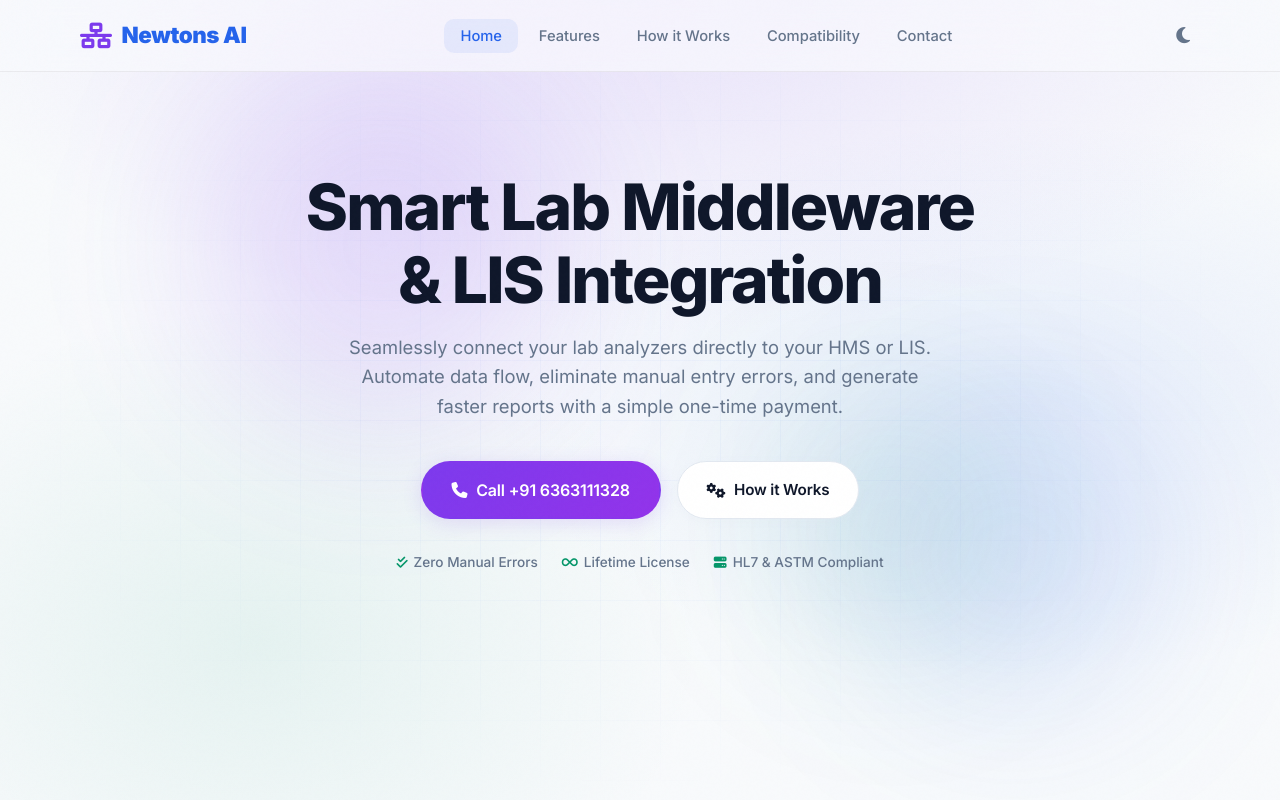
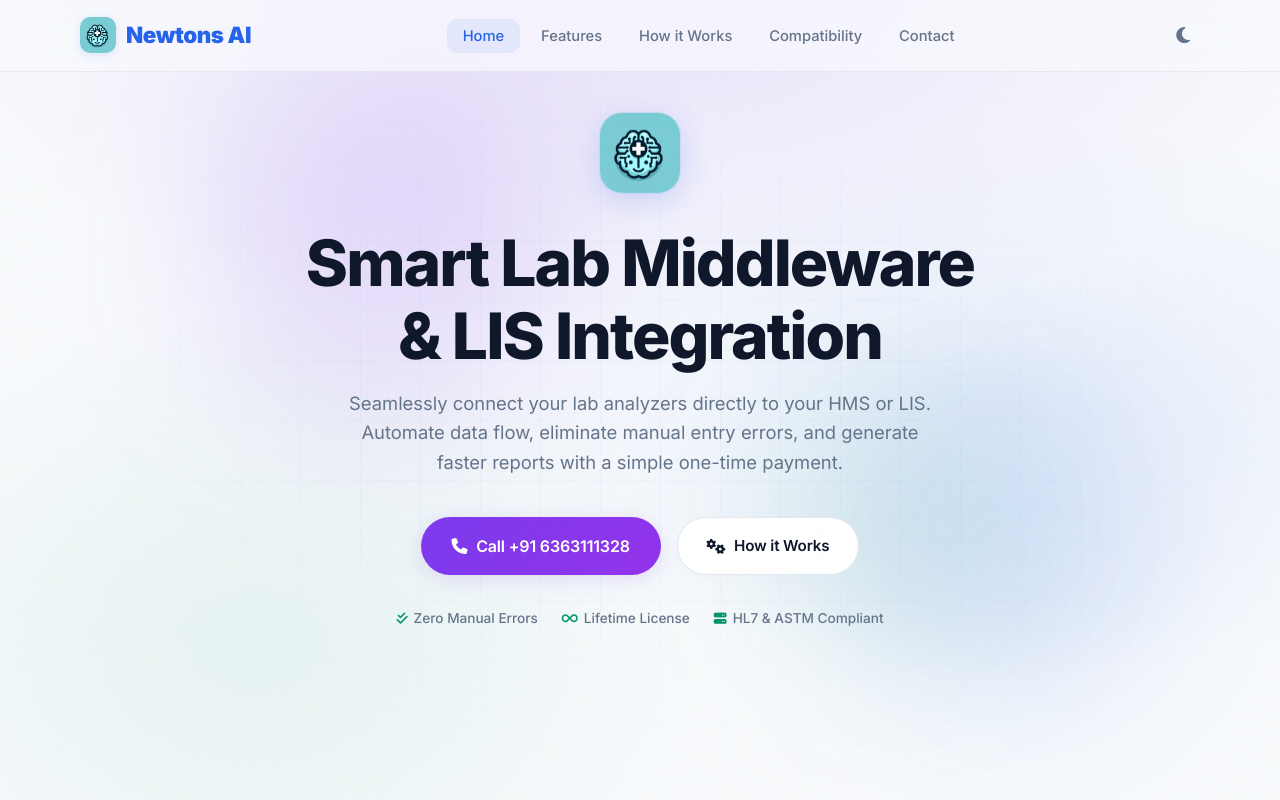
Before and after one commit to shiva45678/lis, a plain HTML site: page index.html in a window 1280 px wide. Shown: the top 800 px of the page. Drawn offline with Linux system fonts and the light colour scheme.

Commit message:
Update index.html

```diff
--- a/index.html
+++ b/index.html
@@ -153,7 +153,7 @@
         .header-inner { display: flex; justify-content: space-between; align-items: center; height: 100%; }
 
         .logo { font-size: 1.4rem; font-weight: 900; color: var(--primary); display: flex; align-items: center; gap: 10px; letter-spacing: -0.02em; }
-        .logo i { font-size: 1.6rem; color: var(--accent-purple); }
+        .logo img { height: 36px; border-radius: 10px; box-shadow: 0 2px 8px rgba(var(--primary-rgb), 0.15); }
 
         .nav-links { display: flex; gap: 0.3rem; list-style: none; }
         .nav-links a {
@@ -218,10 +218,21 @@
             75% { transform: translate(15px, 25px) scale(1.03); }
         }
 
-        .hero-content { max-width: 800px; position: relative; z-index: 1; }
+        .hero-content { max-width: 800px; position: relative; z-index: 1; display: flex; flex-direction: column; align-items: center; }
+
+        .hero-logo-lg {
+            width: 80px; height: 80px; margin-bottom: 2rem; border-radius: 22px;
+            box-shadow: 0 8px 30px rgba(var(--primary-rgb), 0.2), 0 0 0 1px rgba(var(--primary-rgb), 0.08);
+            animation: logoFloat 6s ease-in-out infinite;
+        }
+        @keyframes logoFloat {
+            0%, 100% { transform: translateY(0); }
+            50% { transform: translateY(-8px); }
+        }
+
         .hero-content p.subtitle { font-size: 1.15rem; margin: 0 auto 2.5rem auto; max-width: 600px; line-height: 1.6; }
 
-        .hero-cta-area { display: flex; justify-content: center; gap: 1rem; flex-wrap: wrap; margin-bottom: 2rem; }
+        .hero-cta-area { display: flex; justify-content: center; gap: 1rem; flex-wrap: wrap; margin-bottom: 2rem; width: 100%; }
 
         .hero-trust { display: flex; justify-content: center; gap: 1.5rem; flex-wrap: wrap; }
         .trust-item { display: flex; align-items: center; gap: 6px; font-size: 0.85rem; color: var(--text-muted); font-weight: 500; }
@@ -428,7 +439,6 @@
         body.dark-theme footer { background: #050810; }
         .footer-grid { display: grid; grid-template-columns: 1.5fr 1fr 1fr; gap: 3rem; }
         .footer-brand h3 { color: white; font-size: 1.5rem; margin-bottom: 1rem; display: flex; align-items: center; gap: 8px; }
-        .footer-brand i { color: var(--accent-purple); }
         .footer-brand p { color: #64748b; font-size: 0.95rem; line-height: 1.7; }
         .footer-col h4 {
             color: #e2e8f0; font-size: 0.9rem; text-transform: uppercase;
@@ -491,7 +501,10 @@
             .mobile-toggle { display: flex; }
             #hero { min-height: 100vh; min-height: 100dvh; align-items: flex-end; padding-bottom: env(safe-area-inset-bottom, 2rem); }
             .hero-content { padding-bottom: 2rem; }
+
+            .hero-logo-lg { width: 64px; height: 64px; border-radius: 18px; margin-bottom: 1.5rem; }
             h1 { font-size: 2.4rem; }
+
             .hero-cta-area { flex-direction: column; width: 100%; gap: 0.75rem; }
             .hero-cta-area .btn { width: 100%; }
             .split-grid { grid-template-columns: 1fr; gap: 1rem; }
@@ -504,6 +517,10 @@
             .footer-grid { grid-template-columns: 1fr; gap: 2rem; }
             .contact-box { padding: 2rem 1.25rem; border-radius: var(--radius-lg); }
         }
+
+        @media (max-width: 380px) {
+            .hero-logo-lg { width: 56px; height: 56px; border-radius: 16px; margin-bottom: 1.25rem; }
+        }
     </style>
 </head>
 <body>
@@ -511,7 +528,7 @@
     <header id="main-header">
         <div class="container header-inner">
             <a href="#" class="logo">
-                <i class="fa-solid fa-network-wired"></i> Newtons AI
+                <img src="logo.png" alt="Newtons AI Logo"> Newtons AI
             </a>
             <ul class="nav-links">
                 <li><a href="#hero" class="active">Home</a></li>
@@ -531,7 +548,7 @@
     <nav class="mobile-nav" aria-label="Mobile navigation">
         <div class="mobile-nav-header">
             <span class="logo" style="font-size:1.2rem;">
-                <i class="fa-solid fa-network-wired"></i> Newtons AI
+                <img src="logo.png" alt="Logo" style="height:28px; border-radius:8px;"> Newtons AI
             </span>
             <button class="icon-btn close-menu" aria-label="Close menu"><i class="fa-solid fa-xmark"></i></button>
         </div>
@@ -560,6 +577,7 @@
         </div>
 
         <div class="container hero-content reveal">
+            <img src="logo.png" alt="Newtons AI Logo" class="hero-logo-lg" width="80" height="80">
             <h1>Smart Lab Middleware & LIS Integration</h1>
             <p class="subtitle">Seamlessly connect your lab analyzers directly to your HMS or LIS. Automate data flow, eliminate manual entry errors, and generate faster reports with a simple one-time payment.</p>
 
@@ -790,7 +808,7 @@
         <div class="container">
             <div class="footer-grid">
                 <div class="footer-brand">
-                    <h3><i class="fa-solid fa-network-wired"></i> Newtons AI</h3>
+                    <h3><img src="logo.png" alt="Logo" style="height:28px; border-radius:8px;"> Newtons AI</h3>
                     <p>"Bridging the gap between medical hardware and intelligent software. Zero manual entry. Zero errors."</p>
                 </div>
                 <div class="footer-col">
```
